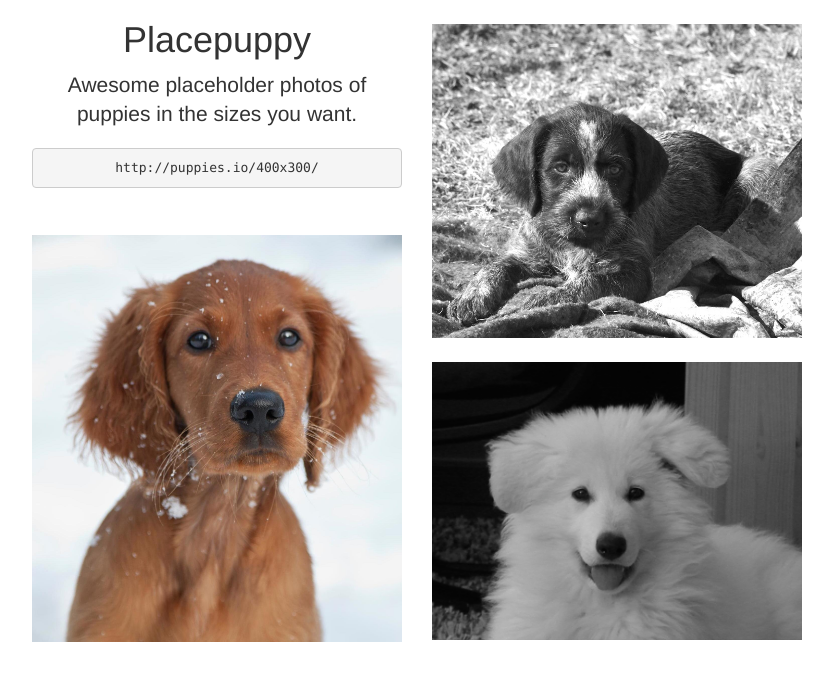
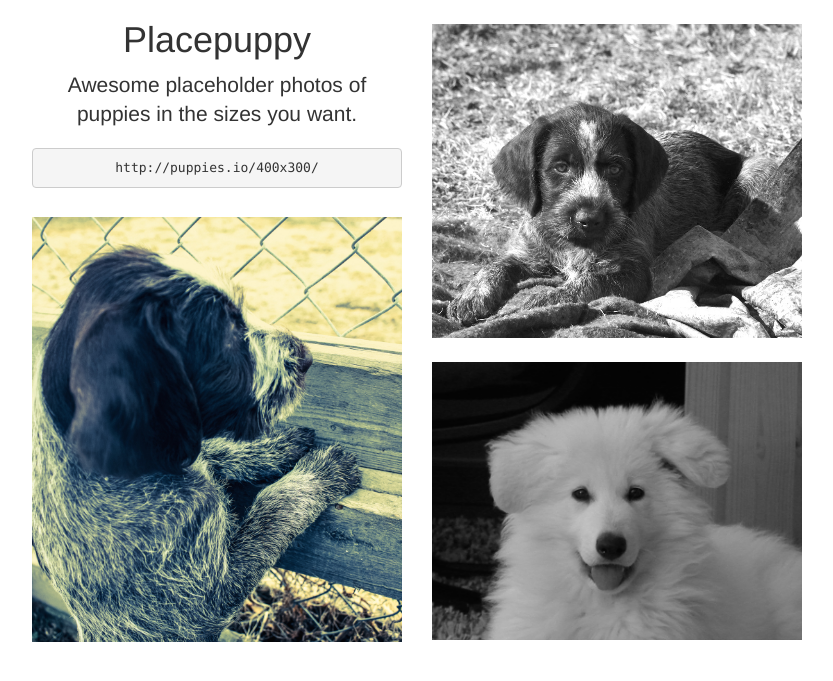
Before and after one commit to agnethesoraa/placepuppy, a Flask app: page / in a window 1280 px wide. Shown: the top 681 px of the page, without its empty margins (223-1056 px from the left). Run offline with Flask 2, Linux system fonts and the light colour scheme; some libraries are stand-ins or nearby versions.

Commit message:
changed index photo

```diff
--- a/static/css/main.css
+++ b/static/css/main.css
@@ -7,6 +7,6 @@ img{
 
     margin-top:24px;
 }
-.irsksetter{
-    margin-top: 37px;
+.annie{
+    margin-top: 19px;
 }
--- a/templates/index.html
+++ b/templates/index.html
@@ -13,7 +13,7 @@
             <p class="lead">Awesome placeholder photos of puppies in the sizes you want.</p>
             <pre><code>http://puppies.io/400x300/</code></pre>
 
-            <img src="/static/images/irsksetter.jpg" class="irsksetter">
+            <img src="/static/images/annie.jpg" class="annie">
 
             </div>
             <div class="col-xs-6">
```
Also changed, not shown: static/images/annie.jpg (added).
